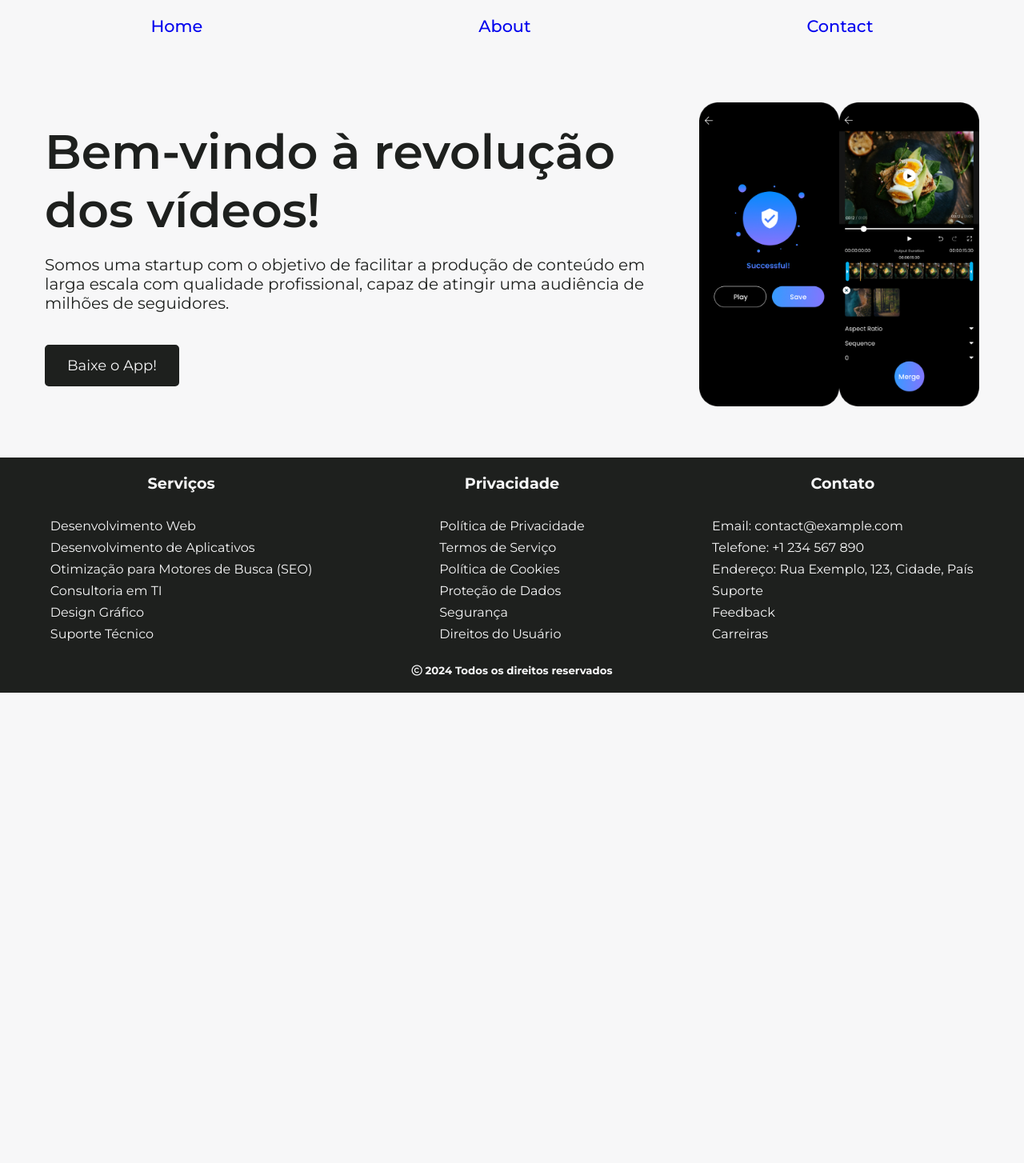
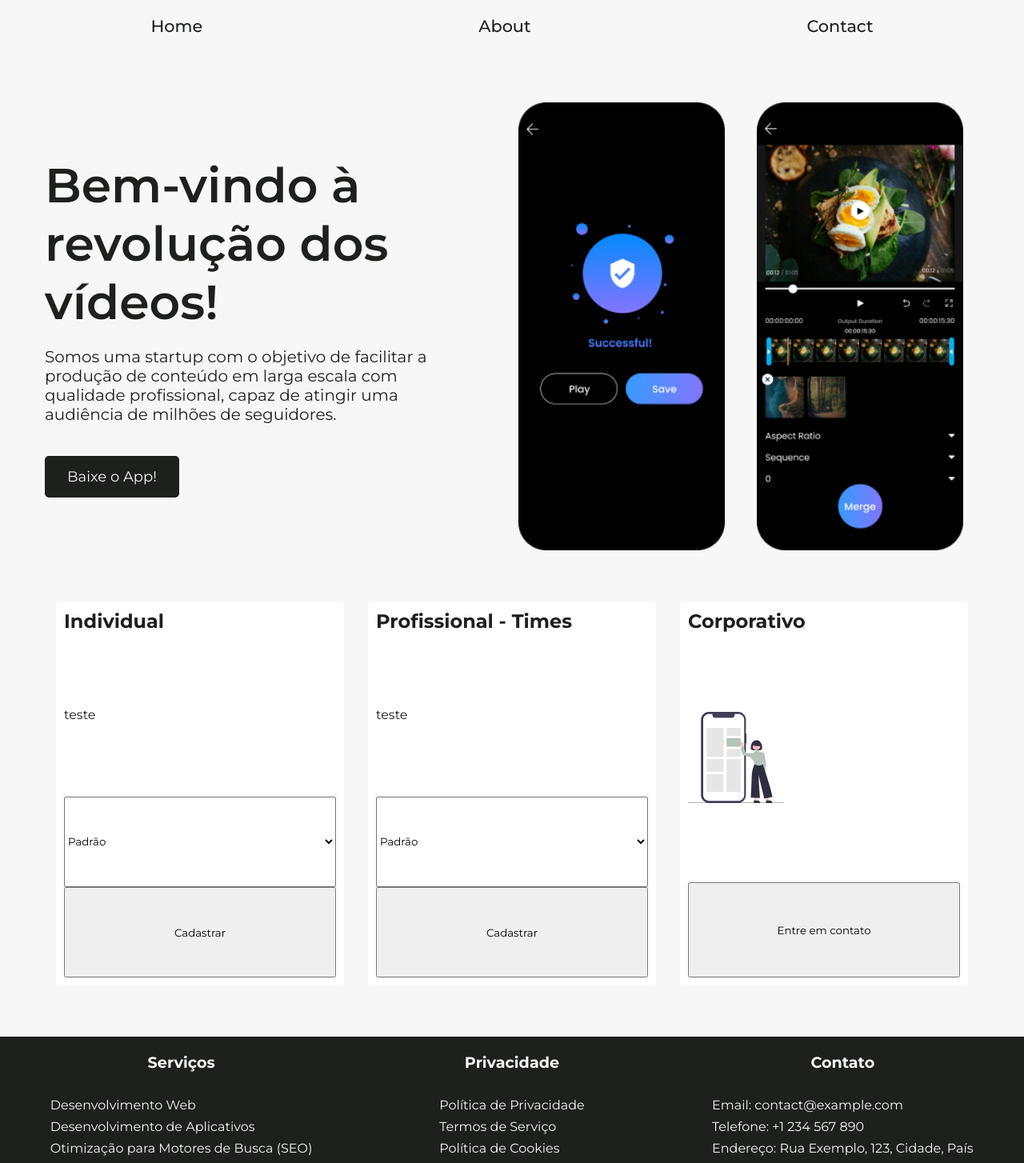
Before and after one commit to YuriLopess/Startup_Web, a React (Vite) app: page /About in a window 1280 px wide. Shown: the top 1454 px of the page at 80% size. Before the commit the page ends 866 px from the top, so only its background shows below. Built offline with nearby package versions, Linux system fonts and the light colour scheme.

Commit message:
feature: Add new codes

```diff
--- a/src/components/Header/header.css
+++ b/src/components/Header/header.css
@@ -3,6 +3,7 @@ li {
 }
 
 a {
+    color: var(--color-2);
     text-decoration: none;
     font-size: 1.3rem;
     font-weight: 500;
--- a/src/routes/About/About.jsx
+++ b/src/routes/About/About.jsx
@@ -1,4 +1,5 @@
 import React from 'react'
+import './about.css'
 
 function About() {
     return (
@@ -11,22 +12,42 @@ function About() {
             </div>
 
             <div className='right-content'>
-                <img src="..\src\assets\img\mobile-screen-step1.png" alt="mobile screen 1" />
-                <img src="..\src\assets\img\mobile-screen-step2.png" alt="mobile screen 2" />
+                <img src="..\src\assets\img\mobile-screen-step1.png" alt="mobile screen 1" className='mobile-screen'/>
+                <img src="..\src\assets\img\mobile-screen-step2.png" alt="mobile screen 2" className='mobile-screen'/>
             </div>
         </section>
 
         <section>
-            <div>
+            <div className='block-services'>
+                <div className='services-content'>
+                    <h2>Individual</h2>
+                    <p>teste</p>
+                    <select>
+                        <option value="">Padrão </option>
+                        <option value="teste1">teste1</option>
+                        <option value="teste2">teste2</option>
+                        <option value="teste3">teste3</option>
+                    </select>
+                    <button>Cadastrar</button>
+                </div>
 
-            </div>
+                <div className='services-content'>
+                    <h2>Profissional - Times</h2>
+                    <p>teste</p>
+                    <select>
+                        <option value="">Padrão </option>
+                        <option value="teste1">teste1</option>
+                        <option value="teste2">teste2</option>
+                        <option value="teste3">teste3</option>
+                    </select>
+                    <button>Cadastrar</button>
+                </div>
 
-            <div>
-
-            </div>
-
-            <div>
-
+                <div className='services-content'>
+                    <h2>Corporativo</h2>
+                    <img src="..\src\assets\img\undraw_img.png" alt="undraw image" />
+                    <button>Entre em contato</button>
+                </div>
             </div>
         </section>
         </>
--- a/src/routes/About/about.css
+++ b/src/routes/About/about.css
@@ -0,0 +1,32 @@
+.mobile-screen {
+    cursor: pointer;
+    transition: transform 0.5s ease;
+    height: 70vh;
+    margin: 0 20px;
+}
+
+.mobile-screen:hover {
+    transform: translateY(-10px);
+}
+
+.block-services {
+    display: flex;
+    justify-content: center;
+    align-items: center;
+    gap: 30px;
+}
+
+.services-content {
+    display: grid;
+    padding: 10px;
+    height: 60vh;
+    width: 45vh;
+    border-radius: 5px;
+    background-color: white;
+    transition: transform 0.5s ease;
+    cursor: pointer;
+}
+
+.services-content:hover {
+    transform: translateY(-10px);
+}
--- a/src/routes/Contact/contact.css
+++ b/src/routes/Contact/contact.css
@@ -46,3 +46,10 @@
 .form-button button {
     padding: 10px 40px;
 }
+
+
+@media (max-width: 781px) {
+    .center-content {
+        display: none;
+    }
+}
--- a/src/routes/Home/Home.jsx
+++ b/src/routes/Home/Home.jsx
@@ -24,7 +24,7 @@ function Home() {
                 </div>
 
                 <div className='right-content'>
-                    <img src="..\src\assets\img\video-mockup.png" alt="video mockup" />
+                    <img src="..\src\assets\img\video-mockup.png" alt="video mockup" id='video-mockup'/>
                 </div>
             </section>
 
--- a/src/routes/Home/home.css
+++ b/src/routes/Home/home.css
@@ -18,10 +18,25 @@
     font-weight: 500;
 }
 
+#video-mockup {
+    cursor: pointer;
+    height: 380px;
+    transition: transform 0.5s ease;
+}
+
+#video-mockup:hover {
+    transform: translateY(-10px);
+}
+
 @media (max-width: 781px) {
     .block-data {
-        height: 300px;
-        width: 400px;
-        margin: 0 1rem;
+        height: 250px;
+        width: 300px;
+        margin: 1rem 0;
+    }
+
+    #video-mockup {
+        width: 45vh;
+        height: 45vh;
     }
 }
--- a/src/styles/base.css
+++ b/src/styles/base.css
@@ -52,16 +52,6 @@ h1 {
     margin: 0 1rem;
 }
 
-.right-content img {
-    cursor: pointer;
-    height: 380px;
-    transition: transform 0.5s ease;
-}
-
-.right-content img:hover {
-    transform: translateY(-10px);
-}
-
 .button {
     padding: 12px 25px;
     border-radius: 5px;
@@ -79,6 +69,17 @@ h1 {
 }
 
 @media (max-width: 781px) {
+    .class-top {
+        display: flex;
+        flex-direction: column;
+        align-items: center;
+        text-align: center;
+    }
+
+    .left-content > * {
+        margin: 20px 0;
+    }
+
     .class-bottom {
         flex-direction: column;
         align-items: center;
```
Also changed, not shown: src/assets/img/undraw_img.png (added).
